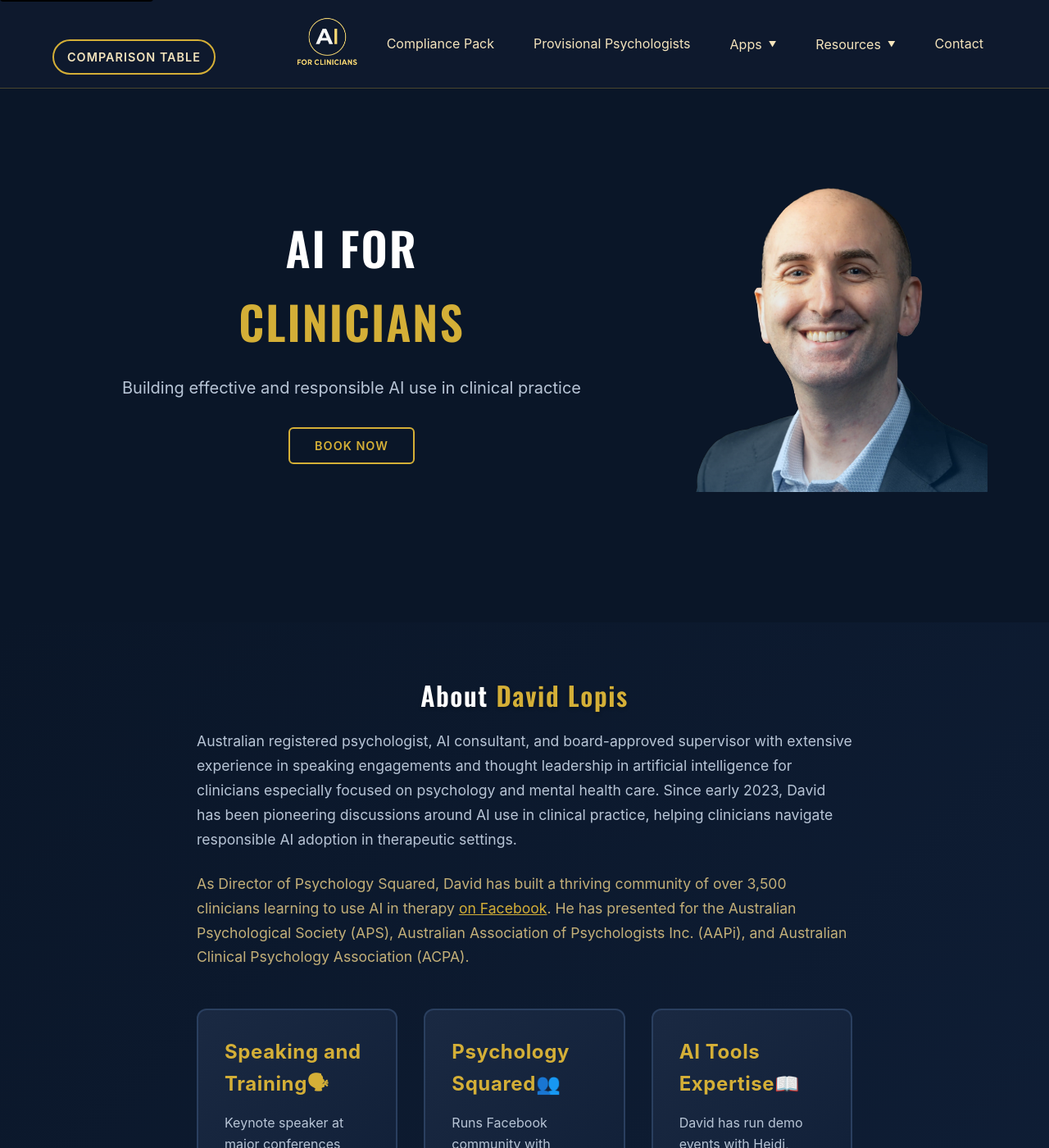
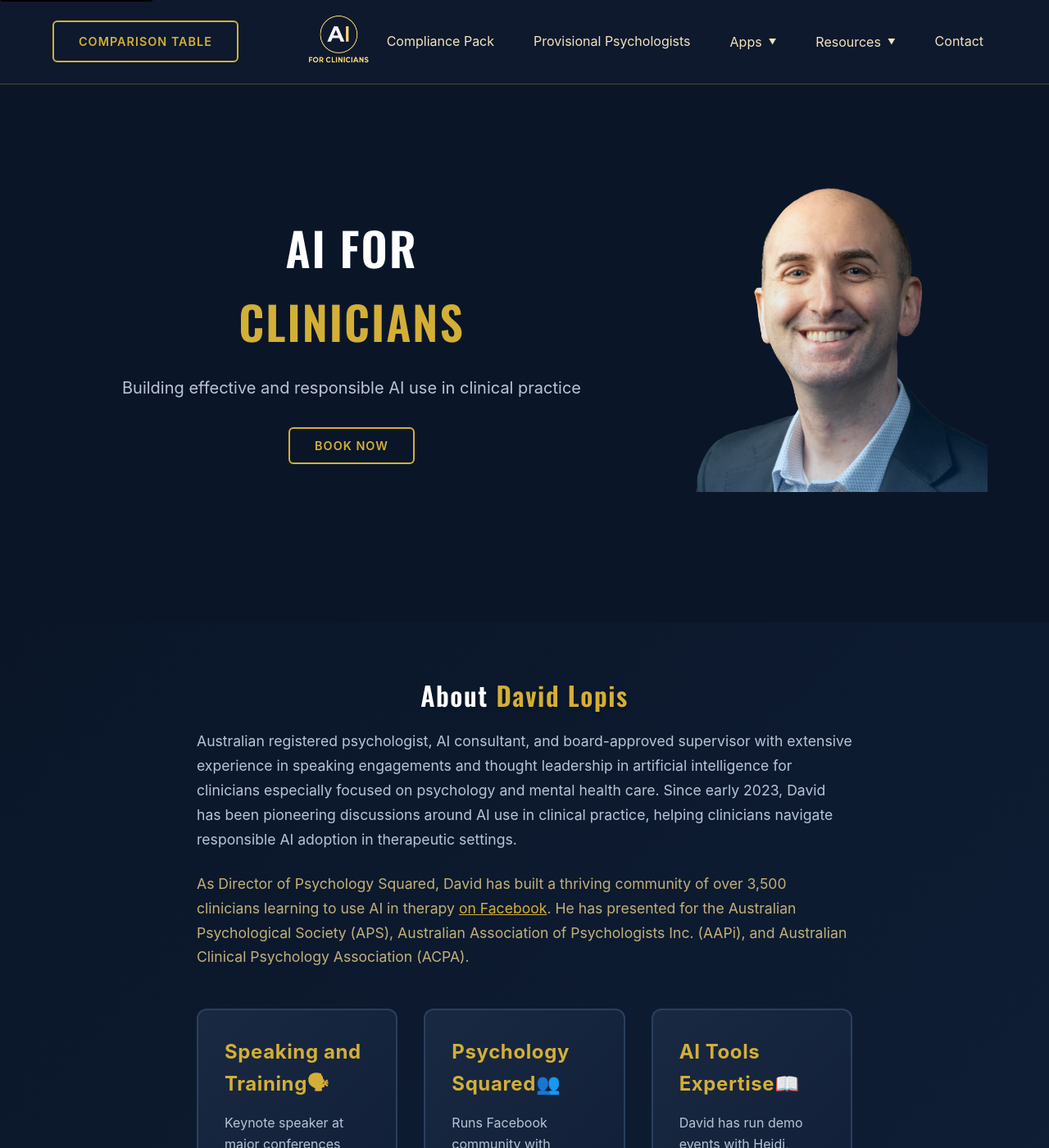
Before and after one commit to keisler-au/aiforclin, a Jekyll site: the page built from index.html, in a window 1280 px wide and 1400 px high. Shown: the whole window at 82% size. Built offline with Jekyll 4.4.1, drawn with Linux system fonts in a browser that asks for light colours.

Commit message:
nav styles

```diff
--- a/_includes/nav-bar.html
+++ b/_includes/nav-bar.html
@@ -1,7 +1,7 @@
 <header class="site-nav">
   <a class="skip-link" href="#main">Skip to main content</a>
   <div class="nav-container">
-    <a href="{{ '/comparisons/' | relative_url }}" class="nav-link comparison-nav-margin btn">Comparison Table</a>
+    <a href="{{ '/comparisons/' | relative_url }}" class="comparison-nav-margin btn">Comparison Table</a>
     <a href="{{ '/' | relative_url }}" aria-label="AI for Clinicians home">
       <img
         src="{{ '/assets/images/base/logo-header.png' | relative_url }}"
--- a/assets/css/main.css
+++ b/assets/css/main.css
@@ -140,8 +140,6 @@
 .skip-link:focus {
   top: 10px;
 }
-
-
 
 /* Main Title */
 .container {
--- a/assets/css/nav.css
+++ b/assets/css/nav.css
@@ -49,6 +49,7 @@
 }
 
 .comparison-nav-margin {
+margin-top: 0;
   margin-right: 5rem;
 }
 
```
